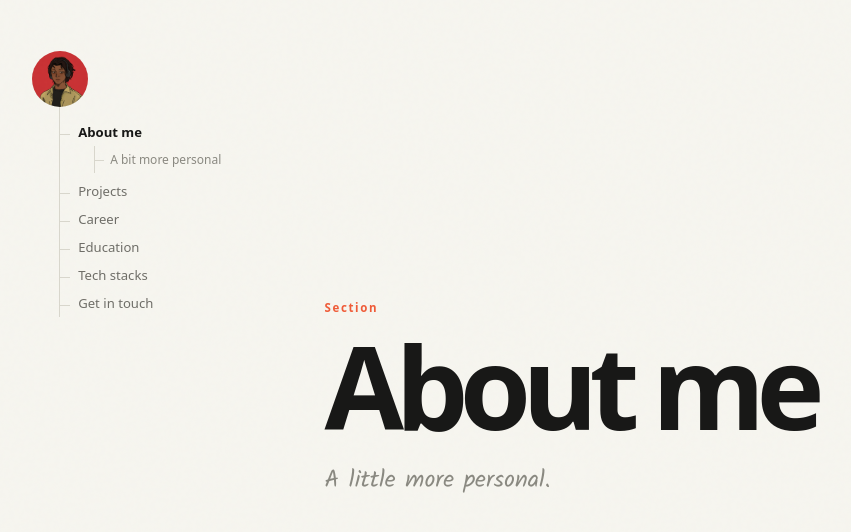
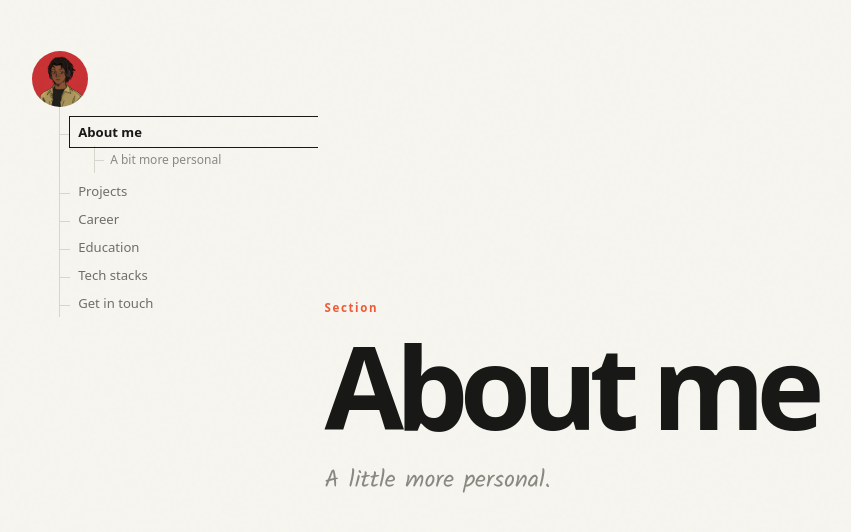
Before and after one commit to kentuckyfb/Portfolio, a React (Vite) app: page / in a window 1280 px wide. Both pictures are taken after a click on the button "About me". Shown: the top 532 px of the page, without its empty margins (19-870 px from the left). Built offline with nearby package versions, Linux system fonts and the light colour scheme; a web font is replaced by a local one.

Commit message:
Add draggable active navigation

```diff
--- a/src/App.tsx
+++ b/src/App.tsx
@@ -345,6 +345,43 @@ export default function App() {
 
   const navigateTo = (id: string) => navigate(pages.findIndex((page) => page.id === id))
 
+  const moveActiveBox = (_event: MouseEvent | TouchEvent | PointerEvent, info: { point: { x: number; y: number } }) => {
+    const nav = document.querySelector<HTMLElement>('.explorer')
+    if (!nav) return
+
+    const navRect = nav.getBoundingClientRect()
+    const margin = 28
+    if (
+      info.point.x < navRect.left - margin || info.point.x > navRect.right + margin ||
+      info.point.y < navRect.top - margin || info.point.y > navRect.bottom + margin
+    ) return
+
+    const target = [...nav.querySelectorAll<HTMLElement>('[data-nav-page]')]
+      .filter((item) => item.offsetParent !== null)
+      .map((item) => {
+        const rect = item.getBoundingClientRect()
+        const dx = Math.max(rect.left - info.point.x, 0, info.point.x - rect.right)
+        const dy = Math.max(rect.top - info.point.y, 0, info.point.y - rect.bottom)
+        return { id: item.dataset.navPage, distance: Math.hypot(dx, dy) }
+      })
+      .sort((a, b) => a.distance - b.distance)[0]
+
+    if (target?.id && target.distance <= margin) navigateTo(target.id)
+  }
+
+  const activeBox = (
+    <motion.span
+      className="nav-active-box"
+      layoutId="nav-active-box"
+      drag
+      dragMomentum={false}
+      dragSnapToOrigin
+      onDragEnd={moveActiveBox}
+      transition={{ type: 'spring', stiffness: 520, damping: 42 }}
+      aria-hidden="true"
+    />
+  )
+
   useEffect(() => {
     const onWheel = (event: WheelEvent) => {
       const direction = Math.sign(event.deltaY)
@@ -378,8 +415,9 @@ export default function App() {
       <div className="paper-noise" aria-hidden="true" />
 
       <nav className="explorer" aria-label="Portfolio navigation" data-scroll-region>
-        <button className="avatar-button" onClick={() => navigate(0)} aria-label="Home">
+        <button className="avatar-button" data-nav-page="home" onClick={() => navigate(0)} aria-label="Home">
           <img src={avatar} alt="" />
+          {current.id === 'home' && activeBox}
         </button>
 
         <div className="tree-branches">
@@ -390,6 +428,7 @@ export default function App() {
               <div className={`branch ${selected ? 'selected' : ''}`} key={group.id}>
                 <button
                   className="branch-label"
+                  data-nav-page={group.timeline ? group.children?.[0]?.id : group.id}
                   onClick={() => group.timeline
                     ? setPreviewGroup((id) => id === group.id ? null : group.id)
                     : navigateTo(group.id)}
@@ -397,6 +436,7 @@ export default function App() {
                   aria-expanded={group.timeline ? open : undefined}
                 >
                   {group.label}
+                  {current.id === group.id && activeBox}
                 </button>
 
                 <AnimatePresence initial={false}>
@@ -412,10 +452,12 @@ export default function App() {
                         <button
                           key={child.id}
                           className={current.id === child.id ? 'active' : ''}
+                          data-nav-page={child.id}
                           onClick={() => navigateTo(child.id)}
                           aria-current={current.id === child.id ? 'page' : undefined}
                         >
                           {child.label}
+                          {current.id === child.id && activeBox}
                         </button>
                       ))}
                     </motion.div>
--- a/src/styles.css
+++ b/src/styles.css
@@ -69,6 +69,7 @@ button { color: inherit; font: inherit; }
 .explorer::-webkit-scrollbar { display: none; }
 
 .branch-label {
+  position: relative;
   display: flex;
   align-items: center;
   width: 100%;
@@ -95,6 +96,17 @@ button { color: inherit; font: inherit; }
 }
 
 .avatar-button img { display: block; width: 100%; height: 100%; object-fit: cover; }
+
+.nav-active-box {
+  position: absolute;
+  z-index: 3;
+  inset: -2px;
+  border: 1px solid var(--ink);
+  cursor: grab;
+  touch-action: none;
+}
+.nav-active-box:active { cursor: grabbing; }
+.avatar-button .nav-active-box { inset: 0; }
 
 .tree-branches { position: relative; margin: -1px 0 0 27px; padding-top: 12px; overflow: hidden; border-left: 1px solid var(--line); }
 .branch { position: relative; margin-left: 11px; width: calc(100% - 11px); }
```
